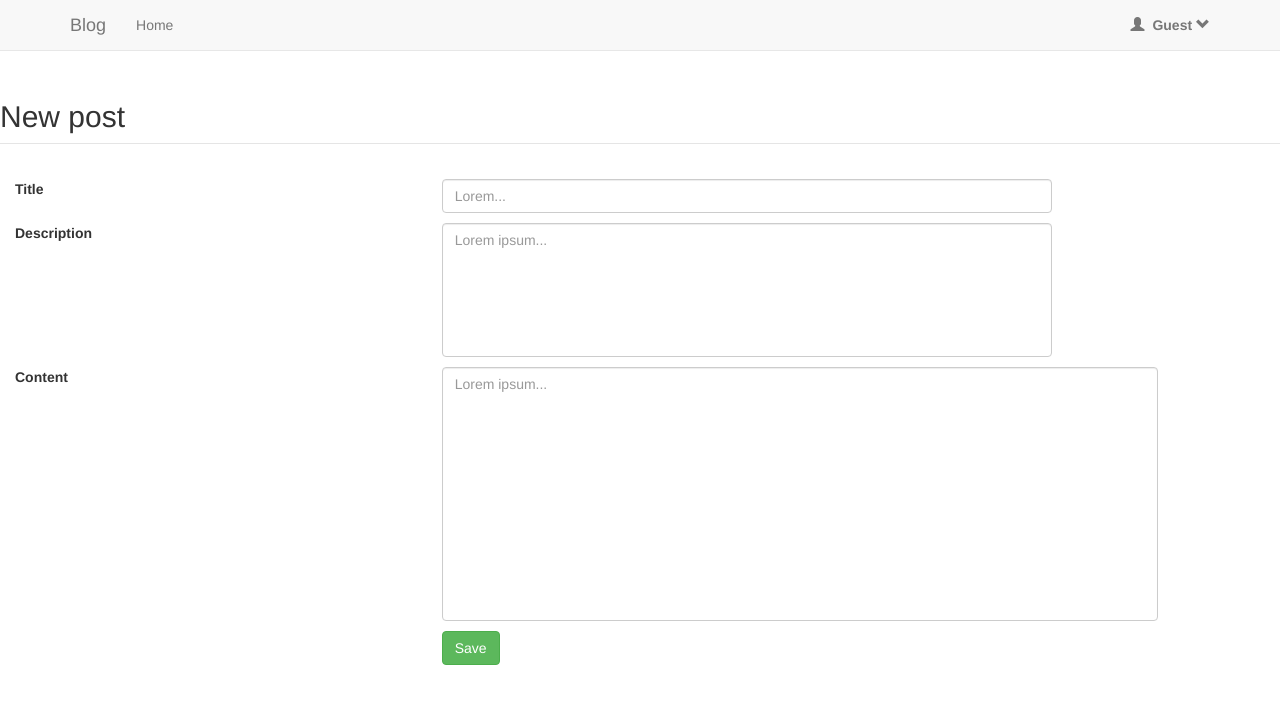
After one commit to luischaavez/Blog.com, a CodeIgniter app: page /database/Home/vista_newpost in a window 1280 px wide. The commit adds this page. Shown: the top 704 px of the page. Run offline with CodeIgniter, Linux system fonts and the light colour scheme; some libraries are stand-ins or nearby versions.

Commit message:
Se agrego el formulario pra la creación de nuevos posts, ademas de modificar algunos detalles pequeños de algunos controladores y vistas

```diff
--- a/application/config/config.php
+++ b/application/config/config.php
@@ -136,7 +136,7 @@ $config['subclass_prefix'] = 'MY_';
 | Note: This will NOT disable or override the CodeIgniter-specific
 |	autoloading (application/config/autoload.php)
 */
-$config['composer_autoload'] = FALSE;
+$config['composer_autoload'] = TRUE;
 
 /*
 |--------------------------------------------------------------------------
--- a/application/controllers/Home.php
+++ b/application/controllers/Home.php
@@ -43,6 +43,52 @@ Class Home extends CI_Controller
 
     $this->Comment_model->insert($comment);
     if ($comment){
-    }
+      }
+  }
+
+  public function vista_newpost(){
+    $data['titulo'] = 'New post';
+    $this->load->view('estaticos/Navbar',$data);
+    $this->load->view('New_post');
+  }
+
+  public function new_post()
+  {
+    //Reglas
+    $this->form_validation->set_rules('tittle', 'tittle', 'required|min_length[20]|trim');
+    $this->form_validation->set_rules('desc', 'desc', 'required|min_length[20]|trim');
+    $this->form_validation->set_rules('content', 'content', 'required|min_length[20]|trim');
+
+    $this->form_validation->set_message('required', 'This field must not be empty');
+    $this->form_validation->set_message('min_length', 'The field needs to have at less 20 chars');
+
+//Verificar la validacion de las reglas
+    if (!$this->form_validation->run() == FALSE)
+    {
+      $this->vista_newpost();
+    }else {
+
+      $title = $this->input->post('title');
+      $description = $this->input->post('desc');
+      $content = $this->input->post('content');
+      $fecha = date('Y-m-d H:i:s');
+      $username = $this->session->userdata('username');
+
+      $post = $this->Posts_model->insert_post($title, $description, $content, $fecha, $username);
+
+      if($post){
+        $url = base_url().'Home/index';
+				echo "<script> alert ('¡Published!');
+				window.location.href = '$url';
+				</script>";
+
+      }else {
+
+        echo "<script> alert ('¡Error!');
+        </script>";
+
+      }
+      }
+
+  }
 }
-}
--- a/application/models/Posts_model.php
+++ b/application/models/Posts_model.php
@@ -8,7 +8,21 @@ class Posts_model extends CI_Model {
     parent::__construct();
   }
 
-   function lista_posts()
+  //Insertar los post
+  public function insert_post($title, $description, $content, $fecha, $username)
+  {
+    $data = array(
+      'Nombre_articulo' => $title,
+      'Contenido' => $description,
+      'Contenido_total' => $content,
+      'Fecha' => $fecha,
+      'Autor' => $username,
+      'Id_categoria' => 2);
+
+      return $this->db->insert('Posts', $data);
+  }
+
+  public function lista_posts()
   {
     $this->db->order_by('Id_articulo', 'desc');
     $con = $this->db->get('Posts');
--- /dev/null
+++ b/application/views/New_post.php
@@ -0,0 +1,41 @@
+<br><br><br><br>
+
+<fieldset>
+
+
+<legend><h2>New post</h2></legend>
+
+<?php echo form_open(base_url().'Home/new_post') ?>
+<div class="form-group">
+  <label class="col-md-4 control-label" for="Company Name">Title</label>
+  <div class="col-md-6">
+  <input name="title" type="text" class="form-control input-md" placeholder="Lorem..." required="Es necesario un título">
+    <p><?php echo form_error('title')?></p>
+  </div>
+</div>
+
+
+<div class="form-group">
+  <label class="col-md-4 control-label" for="Address">Description</label>
+  <div class="col-md-6">
+    <textarea class="form-control" style="resize: none;" rows="6" name="desc" placeholder="Lorem ipsum..."></textarea>
+      <p><?php echo form_error('desc')?></p>
+  </div>
+</div>
+
+<div class="form-group">
+  <label class="col-md-4 control-label" for="Address">Content</label>
+  <div class="col-md-7">
+    <textarea class="form-control" style="resize: none;" rows="12" name="content" placeholder="Lorem ipsum..."></textarea>
+      <p><?php echo form_error('content')?></p>
+  </div>
+</div>
+
+<div class="form-group">
+  <label class="col-md-4 control-label" for=""></label>
+  <div class="col-md-4">
+    <button type="submit" name="Save" class="btn btn-success">Save</button>
+  </div>
+</div>
+<?php echo form_close() ?>
+</fieldset>
--- a/application/views/estaticos/Navbar.php
+++ b/application/views/estaticos/Navbar.php
@@ -34,14 +34,15 @@ defined('BASEPATH') OR exit('No direct script access allowed');
                   echo "";
                 }
                  ?></a></li>
-                 <li class="dropdown">
-                    <a href="#" class="dropdown-toggle" data-toggle="dropdown">
-                    <span class="caret"></span>
-                    </a>
-                    <ul class="dropdown-menu">
-                        <li><a href="#">Link 2</a></li>
-                    </ul>
-                 </li>
+
+                 <li><a href="<?php base_url()?>/Home/vista_newpost"><?php
+                 if ($this->session->userdata('logueado'))
+                 {
+                   echo "New post";
+                 }else{
+                   echo "";
+                 }
+                  ?></a></li>
              </ul>
             <ul class="nav navbar-nav navbar-right">
                 <li class="dropdown">
```
Also changed, not shown: application/config/email.php (added, +15 -0 lines), application/controllers/Contacto.php (added, +27 -0 lines), application/controllers/Reg.php (+5 -2 lines).
